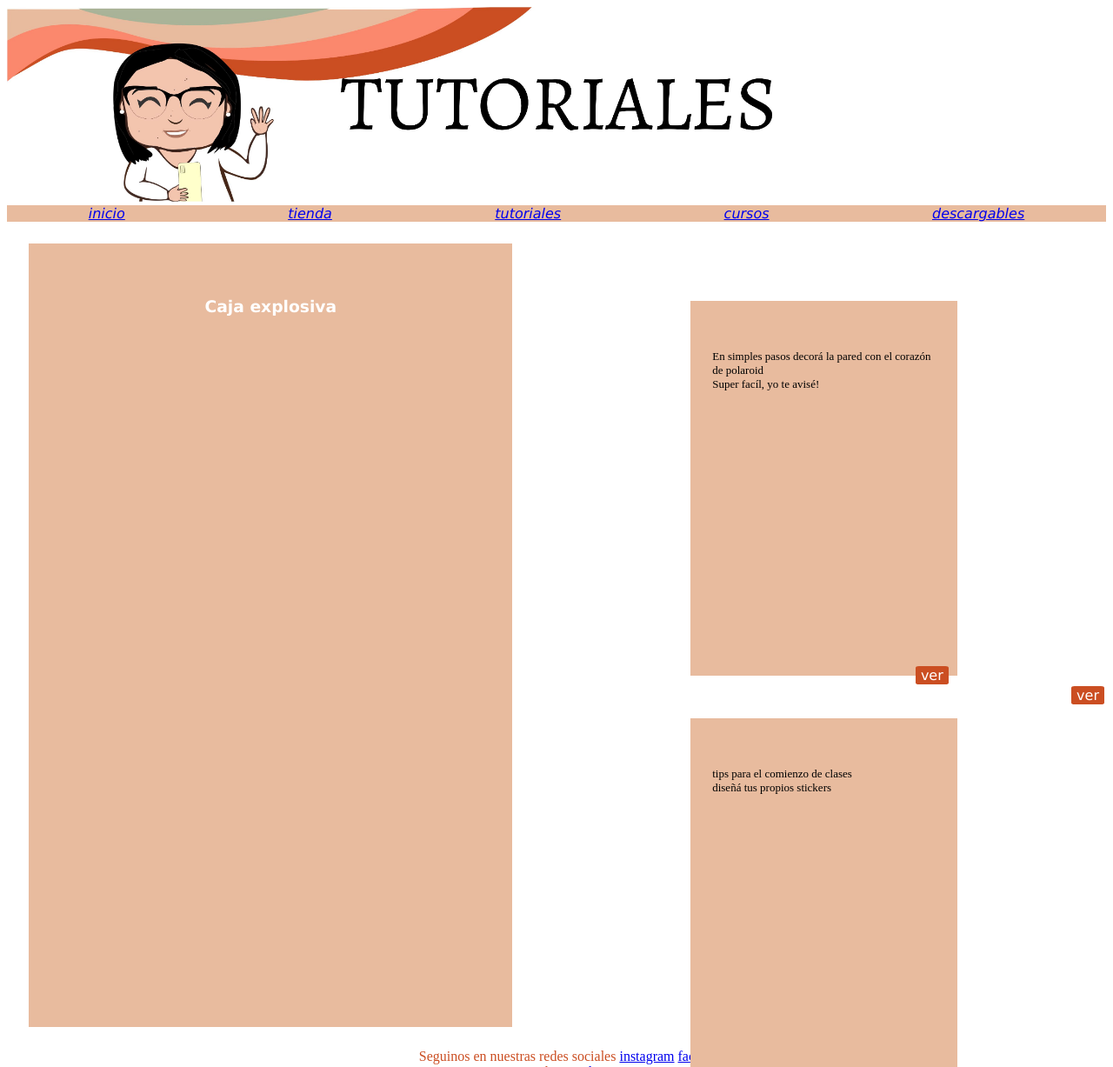
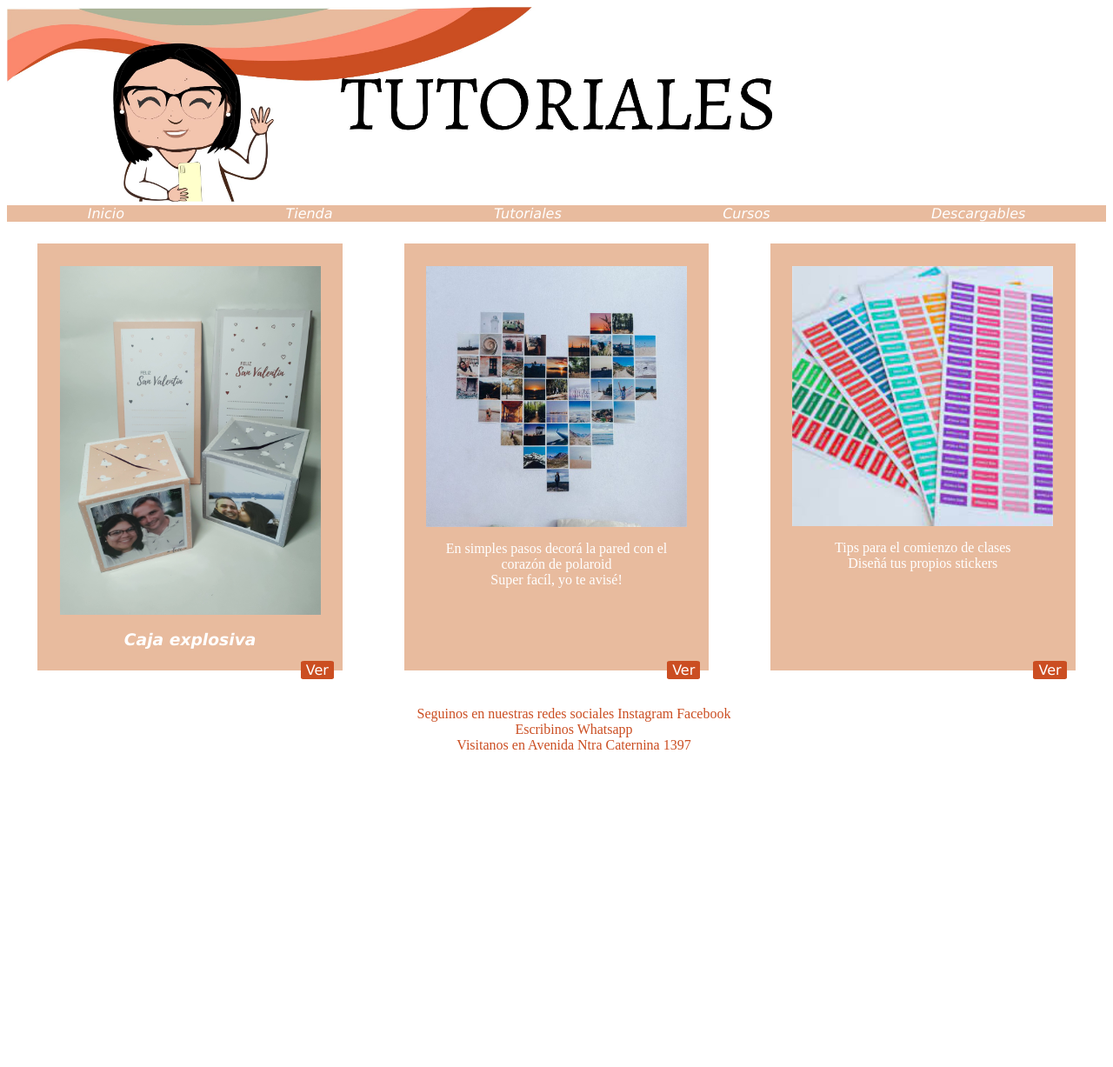
Before and after one commit to JesicaPereyra/PreEntrega2.Pereyra, a plain HTML site: page tutoriales.html in a window 1280 px wide. Shown: the top 1227 px of the page at 87% size. After the commit the page ends 882 px from the top, so only its background shows below. Drawn offline with Linux system fonts and the light colour scheme.

Commit message:
me gusta

```diff
--- a/style.css
+++ b/style.css
@@ -4,35 +4,41 @@
  padding: auto;
 }
 
-.navegador {
+.navegadorcaja {
     color:white;
     font-family: 'Lucida Sans', 'Lucida Sans Regular', 'Lucida Grande', 'Lucida Sans Unicode', Geneva, Verdana, sans-serif;
     font-style: italic;
-    font-size: medium;
+    font-size: 100%;
     background-color: rgb(232,187,158);
     display: flex;
     justify-content:space-around;
 
 }
+
+.navegador{
+    text-decoration: none;
+    color: white;
+}
+
+.navegador:hover {
+    color: rgb(203, 78, 34);
+}
+
 video {
     width: 100%;
     height: 10%;
 }
-.relicario {
-    width: 200px;
-    display: flex;
-    justify-content: center;
-}
-.cuadro {
+.imgcentral {
     width: 200px;
     display: flex;
     justify-content: center;
 }
 
-.scrapbook {
-    width: 200px;
+.subtitulos{
+    font-family: 'Lucida Sans', 'Lucida Sans Regular', 'Lucida Grande', 'Lucida Sans Unicode', Geneva, Verdana, sans-serif;
+    font-style: italic;
 }
-section{
+.container{
     display: flex;
     flex-flow:wrap-reverse;
     justify-content: space-around;
@@ -57,27 +63,6 @@ button {
     bottom: -10px;
     right: 10px;
 }
-.cajas2 {
-    background-color: rgb(232,187,158);
-    color: rgb(203, 78, 34);
-    width: 200px;
-    height: 250px;
-    margin: 2% 2% 2% 2%;
-    padding: 2% 2% 2% 2%;
-    position: relative;
-
-}
-
-.cajas3 {
-    background-color: rgb(232,187,158);
-    color: rgb(203, 78, 34);
-    width: 200px;
-    height: 250px;
-    margin: 2% 2% 2% 2%;
-    padding:2% 2% 2% 2%;
-    position: relative;
-
-}
 
 .cajas {
     background-color: rgb(232,187,158);
@@ -89,6 +74,33 @@ button {
     position: relative;
 }
 
+.imgcentraltienda {
+    width: 300px;
+    display: flex;
+    justify-content: center;
+}
+
+.cajastienda {
+    background-color: rgb(232,187,158);
+    color: rgb(203, 78, 34);
+    width: 300px;
+    height: 400px;
+    margin: 2% 2% 2% 2%;
+    padding: 2% 2% 2% 2%;
+    position: relative;
+    display: flex;
+    flex-direction: column;
+}
+
+.enlacescontactos{
+    color: rgb(203, 78, 34);
+    text-decoration: none;
+
+}
+.enlacescontactos:hover {
+    color: rgb(232,187,158);
+}
+
 footer ul li {
     list-style-type: none;
     text-align: center;
@@ -97,6 +109,12 @@ footer ul li {
 
 .tienda{
     width: 100%;
+}
+
+.parrafo{
+    text-align: center;
+    color: white;
+    font-size: medium;
 }
 
 .tienda1 {
@@ -175,40 +193,20 @@ p {
     color: black;
 }
 
-.tuto1 {
+.tutorial {
+    width: 300px;
+    display: flex;
+    justify-content: center;
+}
+
+.tuto {
     background-color: rgb(232,187,158);
     color: rgb(203, 78, 34);
-    width: 40%;
-    height: 850px;
+    width: 300px;
+    height: 440px;
     margin: 2% 2% 2% 2%;
     padding: 2% 2% 2% 2%;
-
+    position: relative;
+    display: flex;
+    flex-direction: column;
 }
-
-.tuto2 {
-    background-color: rgb(232,187,158);
-    color: rgb(203, 78, 34);
-    width: 20%;
-    height: 380px;
-    margin: 2% 2% 2% 2%;
-    padding: 2% 2% 2% 2%;
-    position: absolute;
-    left: 60%;
-    top: 40%;
-}
-
-.tuto3 {
-    background-color: rgb(232,187,158);
-    color: rgb(203, 78, 34);
-    width: 20%;
-    height: 380px;
-    margin: 2% 2% 2% 2%;
-    padding: 2% 2% 2% 2%;
-    position: absolute;
-    left: 60%;
-    top: 100%;
-}
-
-.tutorial {
-    width: 100%;
-}
--- a/tutoriales.html
+++ b/tutoriales.html
@@ -9,49 +9,55 @@
 <body>
     <header>
         <img class="portada" src="imagen/portada/tutoriales.jpg" alt="">
-        <nav class="navegador">
-            <a href="index.html"> inicio </a>
-            <a href="tienda.html">tienda</a>
-            <a href="tutoriales.html">tutoriales</a>
-            <a href="cursos.html">cursos</a>
-            <a href="descargables.html">descargables</a>
-
+        <nav class="navegadorcaja">
+            <a href="index.html" class="navegador"> Inicio </a>
+            <a href="./tienda.html"class="navegador" > Tienda </a>
+            <a href="./tutoriales.html"class="navegador"> Tutoriales </a>
+            <a href="./cursos.html"class="navegador"> Cursos </a>
+            <a href="./descargables.html"class="navegador"> Descargables </a>
            </nav>
     </header>
 
     <main>
-        <div class="tuto1">
-            <img class="tutorial" src="imagen/tutoriales/explosiva.jpg" alt="">
-            <h3>Caja explosiva</h3>
-            <button><a href="http://instagramfgrthr"></a>ver</button>
+        <section class="container">
+            <div class="tuto">
+                <img class="tutorial" src="./imagen/tutorial/explosiva.jpg" alt="">
+                <h3 class="subtitulos"  >Caja explosiva</h3>
+                <button><a href="http://instagramfgrthr"></a>Ver</button>
             </div>
-        <div class="tuto2">
-            <img class="tutorial" src="imagen/tutoriales/corazon.jpg" alt="">
-        <p>En simples pasos decorá la pared con el corazón de polaroid
+
+            <div class="tuto">
+                <img class="tutorial" src="./imagen/tutorial/corazon.jpg" alt="">
+            <p class="parrafo">En simples pasos decorá la pared con el corazón de polaroid
               <br> Super facíl, yo te avisé!
             </p>
-        <button>ver</button>
+            <button>Ver</button>
             </div>
-        <div class="tuto3">
-            <img class="tutorial" src="imagen/tutoriales/stickers.jpg" alt="">
 
-            <p>tips para el comienzo de clases
-                <br>diseñá tus propios stickers</p>
-            <button>ver</button>
+            <div class="tuto">
+                <img class="tutorial" src="./imagen/tutorial/stickers.jpg" alt="">
+
+                <p class="parrafo">Tips para el comienzo de clases
+                    <br>Diseñá tus propios stickers</p>
+                <button>Ver</button>
             </div>
+        </section>
 
 
     </main>
     <footer>
         <ul>
             <li>Seguinos en nuestras redes sociales
-            <a href="https://www.instagram.com/polaroid.sanpedro/">instagram</a>
-            <a href="http://facehijtkhjrkthface">facebook</a>
+                <a href="https://www.instagram.com/polaroid.sanpedro/" class="enlacescontactos">Instagram</a>
+                <a href="http://facehijtkhjrkthface" class="enlacescontactos"> Facebook</a>
             </li>
+
             <li>Escribinos
-            <a href="https://wa.me/5493329620618 ">whatsapp</a>
+                <a href="https://wa.me/5493329620618 " class="enlacescontactos" >Whatsapp</a>
             </li>
-        <li>Visitanos en Avenida Ntra Caternina 1397 </li>
+
+            <li>Visitanos en Avenida Ntra Caternina 1397
+            </li>
 
         </ul>
     </footer>
```
Also changed, not shown: cursos.html (+14 -11 lines), descargables.html (+14 -11 lines), index.html (+24 -21 lines), tienda.html (+35 -28 lines), imagen/tutorial/corazon.jpg (renamed from imagen/tienda/corazon.jpg), imagen/tutorial/explosiva.jpg (added), imagen/tutorial/stickers.jpg (renamed from imagen/tienda/stickers.jpg). Lines whose indentation alone changed are shown as unchanged.
